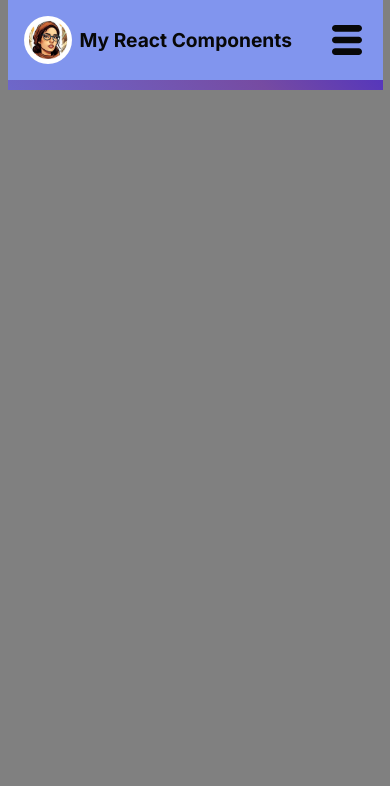
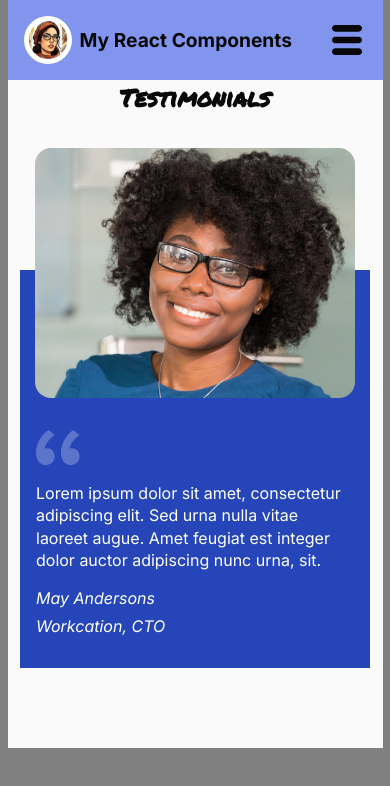
Before and after one commit to RosaBen/react-components-scrimba, a React (Vite) app: page /testimonials in a window 390 px wide. Before the commit this address had no page. Shown: the top 786 px of the page. Built offline with nearby package versions, Linux system fonts and the light colour scheme.

Commit message:
testimonials mobile with picture done

```diff
--- a/src/App.jsx
+++ b/src/App.jsx
@@ -7,11 +7,13 @@ import Header from "./components/Header";
 // pages
 import Badges from "./pages/Badges";
 import Banners from "./pages/Banners";
+import Testimonials from "./pages/Testimonials";
 
 // styles
 import "./assets/styles/main.css";
 import "./assets/styles/badges.css";
 import "./assets/styles/banners.css";
+import "./assets/styles/testimonials.css";
 import "./assets/styles/responsive.css";
 
 // scripts
@@ -25,6 +27,7 @@ function App() {
         <Routes>
           <Route path="/badges" element={<Badges />} />
           <Route path="/banners" element={<Banners />} />
+          <Route path="/testimonials" element={<Testimonials />} />
         </Routes>
       </div>
     </BrowserRouter>
--- /dev/null
+++ b/src/assets/styles/testimonials.css
@@ -0,0 +1,50 @@
+.testimonials {
+  display: grid;
+  grid-template-columns: 1fr;
+  place-items: center;
+}
+
+.blue-bg {
+  background: #2545b8;
+  color: #ffffff;
+  margin-top: -8rem;
+  padding-top: 10rem;
+  width: 350px;
+  padding-left: 1rem;
+  padding-right: 1rem;
+  margin-bottom: 5rem;
+}
+
+.testimonials .picture {
+  width: 320px;
+  height: 250px;
+  overflow: hidden;
+  position: relative;
+  border-radius: 1rem;
+  place-items: center;
+  margin-top: 2rem;
+}
+
+.testimonials .profil {
+  position: absolute;
+  width: 344px;
+  height: 600px;
+  object-fit: cover;
+  top: -5rem;
+}
+
+.quote {
+  margin-bottom: 1rem;
+}
+
+blockquote {
+  line-height: 1.4;
+  margin-bottom: 1rem;
+}
+
+cite {
+  display: flex;
+  flex-direction: column;
+  gap: 0.5rem;
+  margin-bottom: 2rem;
+}
--- /dev/null
+++ b/src/pages/Testimonials.jsx
@@ -0,0 +1,25 @@
+import blockquote from "../assets/images/blockquote.svg";
+import workcation from "../assets/images/workcation.svg";
+import profil from "../assets/images/profil.png";
+
+export default function Testimonials() {
+  return (
+    <main className="testimonials">
+      <h2>Testimonials</h2>
+      <div className="picture">
+        <img src={profil} alt="smiling woman" className="profil" />
+      </div>
+      <div className="texts blue-bg">
+        <img src={blockquote} alt="open blockquote" className="quote" />
+        <blockquote>
+          Lorem ipsum dolor sit amet, consectetur adipiscing elit. Sed urna
+          nulla vitae laoreet augue. Amet feugiat est integer dolor auctor
+          adipiscing nunc urna, sit.
+        </blockquote>
+        <cite>
+          May Andersons <span>Workcation, CTO</span>
+        </cite>
+      </div>
+    </main>
+  );
+}
```
Also changed, not shown: src/assets/styles/responsive.css (+4 -4 lines).
